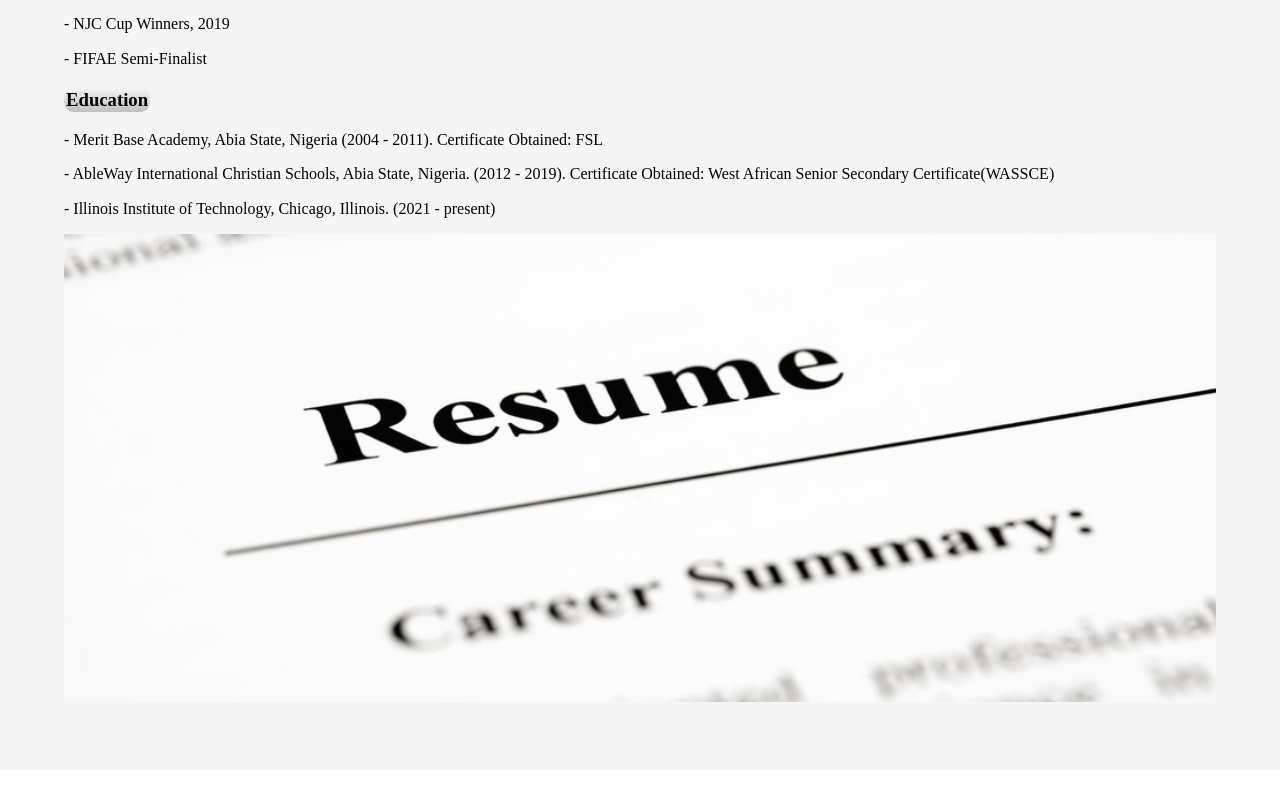
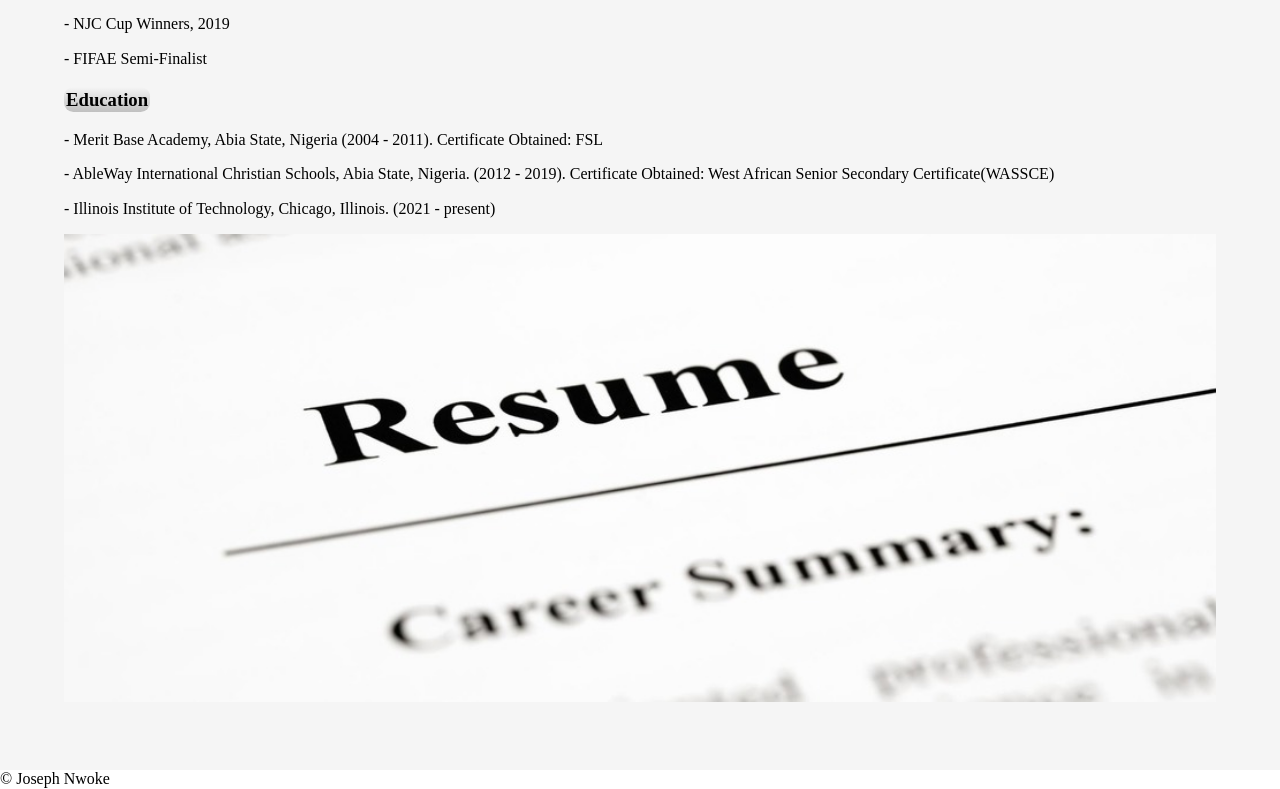
Before and after one commit to joenwoke/itmd361-project2, a plain HTML site: page index.html in a window 1280 px wide. Shown: the part 925-1714 px from the top of the page. Drawn offline with Linux system fonts and the light colour scheme.

Commit message:
Added footer for index.html

```diff
--- a/index.html
+++ b/index.html
@@ -74,5 +74,8 @@
 
       <img id="resumepicture" src="images/resume_pic.jpeg" alt="Image of resume gif">
     </div>
+    <footer class="bye">
+      <span>&copy; Joseph Nwoke</span>
+    </footer>
   </body>
 </html>
```
